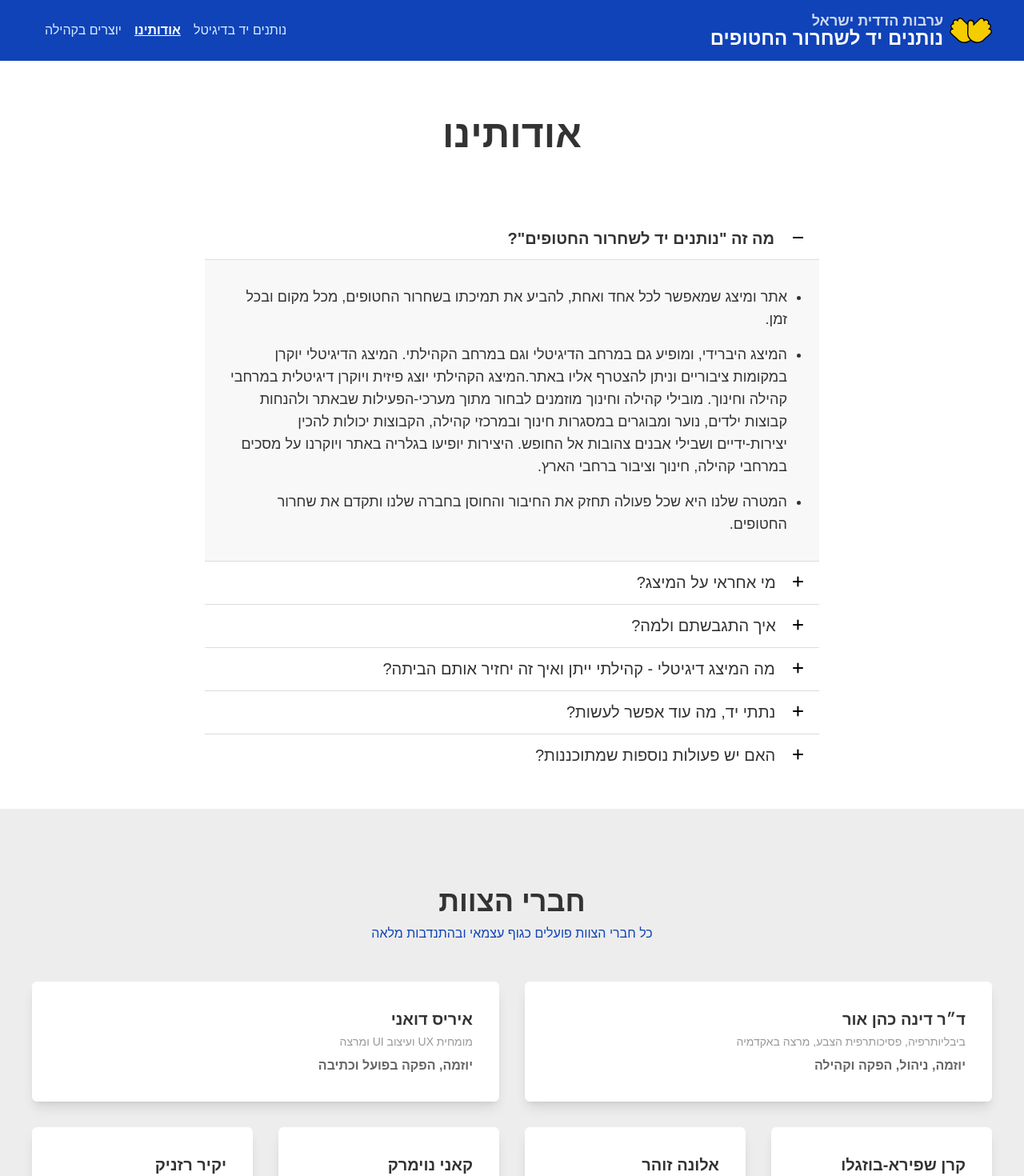
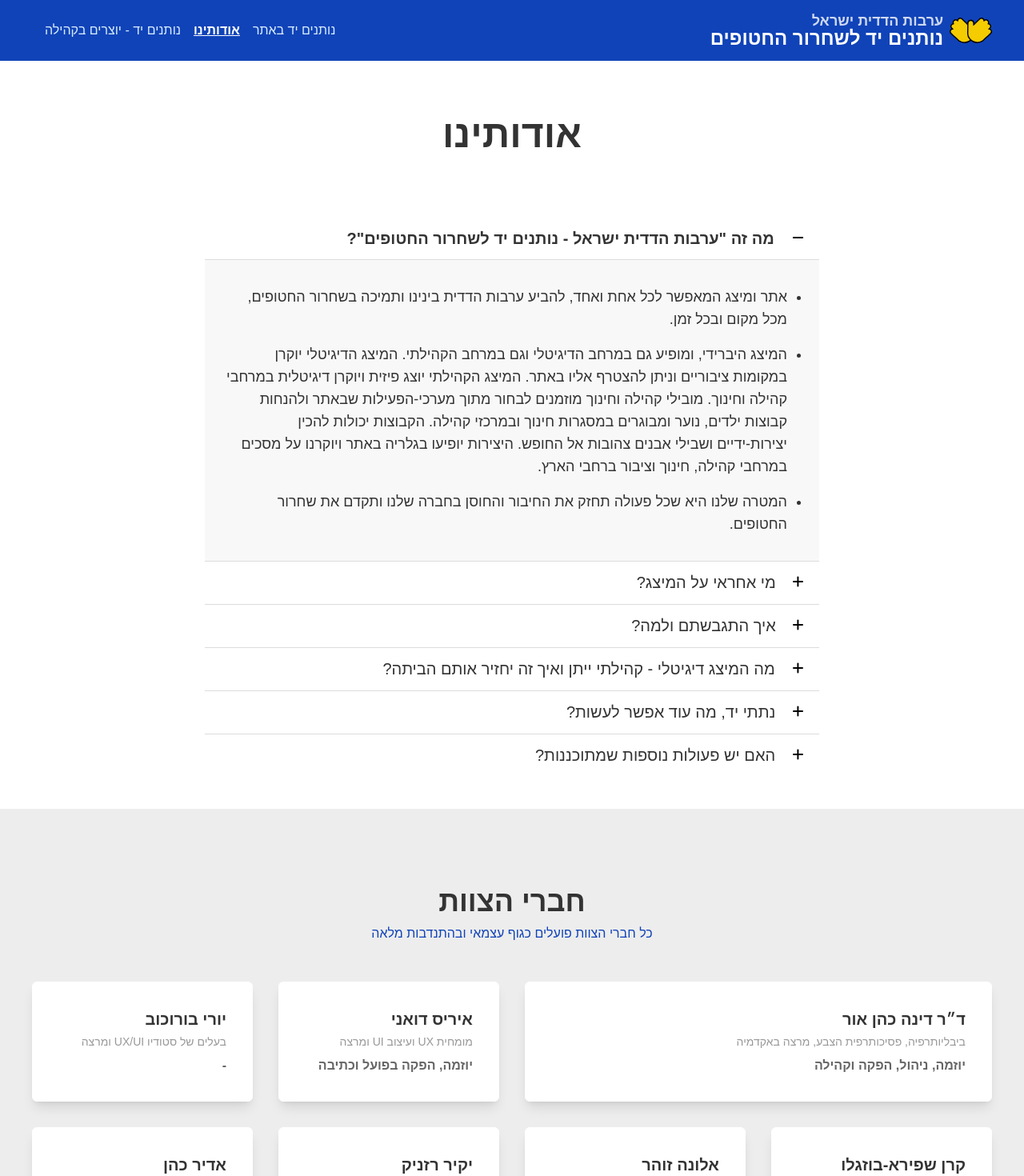
Before and after one commit to yakir-reznik/lend-a-hand, a Nuxt app: page /about in a window 1280 px wide. Shown: the top 1470 px of the page at 80% size. Built offline with nearby package versions, Linux system fonts and the light colour scheme.

Commit message:
copy updates

```diff
--- a/components/Nav.vue
+++ b/components/Nav.vue
@@ -74,7 +74,7 @@
 
 	const links: Link[] = [
 		{
-			text: 'נותנים יד בדיגיטל',
+			text: 'נותנים יד באתר',
 			url: '/',
 		},
 		{
@@ -83,7 +83,7 @@
 			hidden: false,
 		},
 		{
-			text: 'יוצרים בקהילה',
+			text: 'נותנים יד - יוצרים בקהילה',
 			url: 'https://gallery.notnim-yad.net/',
 			hidden: false,
 		},
--- a/components/SignUpSuccess.vue
+++ b/components/SignUpSuccess.vue
@@ -7,8 +7,8 @@
 				src="/img/two-yellow-hands-white-border.svg"
 				alt="two yellow hands white border"
 			/>
-			<h2 class="mx-auto mb-10 text-3xl font-bold desktop:max-w-lg desktop:text-5xl">
-				תודה שנתת את ידך להשבת החטופים הביתה
+			<h2 class="mx-auto mb-10 text-2xl font-bold desktop:max-w-lg desktop:text-4xl">
+				נפלא 👏🏼 היד שלך מחזקת את הקריאה בישראל ובתפוצות לשחרור החטופות והחטופים 💛
 			</h2>
 			<button
 				ref="shareBtn"
@@ -54,15 +54,16 @@
 				elements: [
 					{
 						content: svg,
-						probability: 8,
+						probability: 6,
 					},
 					{
 						content: '🤍',
-						probability: 1,
+						probability: 2,
 					},
 					{
-						content: '🇮🇱',
-						probability: 1,
+						content:
+							"<img class='desktop:w-[1em] w-[0.85em]' src='/img/israel-flag.png' alt='flag of israel'/>",
+						probability: 2,
 					},
 				],
 			})
--- a/components/section/GalleryPromo.vue
+++ b/components/section/GalleryPromo.vue
@@ -1,13 +1,14 @@
 <template>
 	<section class="bg-white py-24 mobile:py-16">
 		<div class="wrapper">
-			<h2 class="mx-auto mb-4 text-center text-4xl font-bold desktop:text-5xl">יוצרים בקהילה</h2>
+			<p class="mb-3 text-center text-lg font-medium text-gray-600">בואו לתת יד גם במיצג הקהילתי</p>
+			<h2 class="mx-auto mb-6 text-center text-4xl font-bold desktop:text-5xl">נותנים יד - יוצרים בקהילה</h2>
 			<p class="mx-auto max-w-xl text-center text-xl font-semibold text-mid desktop:text-2xl">
-				במה לשיתוף יצירות כיד הדמיון. ילדים, בני נוער, נשים וגברים, בכל הגילאים ומכל המגזרים, מוזמנים להעלות את
-				היצירות שלכם ולקחת חלק במיזם
+				במה לשיתוף יצירות המשלבות את מוטיב כף היד כסמל לערבות הדדית - לקבוצות בקהילה ובמסגרות חינוך וליוזמות
+				אישיות בכל הגילאים ומכל המגזרים
 			</p>
 
-			<div class="mt-12 grid grid-cols-3 gap-8 mobile:grid-cols-1">
+			<div class="mt-12 grid grid-cols-4 gap-8 mobile:grid-cols-1">
 				<a
 					v-for="galleryItem in galleryItems"
 					:href="galleryItem.url"
@@ -15,7 +16,7 @@
 					:style="`background-image:url('${galleryItem.imgUrl}');`"
 				>
 					<span
-						class="absolute inset-0 grid items-end bg-dark-900/50 px-4 pb-3 text-lg text-white opacity-0 transition group-hover:opacity-100"
+						class="absolute inset-0 grid items-end bg-dark-900/50 px-4 pb-3 text-lg leading-tight text-white opacity-0 transition group-hover:opacity-100"
 					>
 						{{ galleryItem.title }}
 					</span>
@@ -23,9 +24,9 @@
 			</div>
 
 			<div class="mt-16 text-center">
-				<Btn href="https://gallery.notnim-yad.net/" class="relative z-10 mobile:text-base"
-					>לכל היצירות והעלאת יצירה חדשה</Btn
-				>
+				<Btn href="https://gallery.notnim-yad.net/" class="relative z-10 mobile:text-base">
+					לכל היצירות ולהעלאת יצירה חדשה
+				</Btn>
 			</div>
 		</div>
 	</section>
@@ -54,6 +55,11 @@
 			imgUrl: 'https://gallery.notnim-yad.net/up/uploads/thumb/1734126798_lg4STLjkOv.jpg',
 			url: 'https://gallery.notnim-yad.net/?imageId=5',
 		},
+		{
+			title: 'שמות יד ונותנות מהלב',
+			imgUrl: 'https://gallery.notnim-yad.net/up/uploads/thumb/1734129267_lNOfV9h6J5.jpg',
+			url: 'https://gallery.notnim-yad.net/?imageId=8',
+		},
 	]
 </script>
 
--- a/components/section/Goals.vue
+++ b/components/section/Goals.vue
@@ -5,8 +5,9 @@
 				<span class="relative z-10">המטרה שלנו</span>
 			</h2>
 			<p class="mx-auto text-xl font-semibold text-mid desktop:max-w-xl desktop:text-2xl">
-				לאפשר לכל אחת ואחד, מכל הקשת הישראלית לתת יד ולתמוך בשחרור החטופים, מכל מקום, ובכך לייצר נוכחות רציפה
-				במרחב הציבורי ומול מקבלי ההחלטות.
+				לאפשר לכל אחת ואחד בכל מקום ומכל הקשת הישראלית לתת יד ולתמוך בשחרור החטופות והחטופים. יחד ניצור מיצג
+				דיגיטלי שיוקרן על מסכים במרחב הציבורי, ישקף ויחזק את הערבות הישראלית שלנו ויהדהד את המסר לעוד ועוד מעגלי
+				השפעה.
 			</p>
 		</div>
 	</section>
--- a/components/section/TeamMembers.vue
+++ b/components/section/TeamMembers.vue
@@ -48,7 +48,10 @@
 			name: 'איריס דואני',
 			desc: 'מומחית UX ועיצוב UI ומרצה',
 			position: 'יוזמה, הפקה בפועל וכתיבה',
-			doubleSize: true,
+		},
+		{
+			name: 'יורי בורוכוב',
+			desc: 'בעלים של סטודיו UX/UI ומרצה',
 		},
 		{
 			name: 'קרן שפירא-בוזגלו',
@@ -57,10 +60,6 @@
 		{
 			name: 'אלונה זוהר',
 			position: 'מיתוג ושפה גרפית',
-		},
-		{
-			name: 'קאני נוימרק',
-			position: 'קופירייטינג וכתיבה',
 		},
 		{
 			name: 'יקיר רזניק',
@@ -75,6 +74,10 @@
 			url: 'https://adir.me/?utm_source=notnim-yad&utm_medium=referral&utm_campaign=about-page',
 		},
 		{
+			name: 'קאני נוימרק',
+			position: 'קופירייטינג וכתיבה',
+		},
+		{
 			name: 'מירי רבינר-גרוטו',
 			position: 'הפקה קהילתית בפועל',
 			desc: 'יוצרת ומחנכת לקיימות דרך אמנות',
@@ -84,7 +87,7 @@
 			desc: 'יזמת פרויקטורית, פעילת הרבעון הרביעי',
 		},
 		{
-			name: 'עליזה פלורנטל',
+			name: 'עליזה קלבנוב פלורנטל',
 			desc: 'תירפיסטית באמנות ואמנית רב תחומית',
 		},
 		{
--- a/pages/about.vue
+++ b/pages/about.vue
@@ -4,15 +4,18 @@
 			<h1 class="text-center text-5xl font-bold">אודותינו</h1>
 			<ul class="mt-20 desktop:mx-auto desktop:max-w-3xl">
 				<FAQItem :is-open="true">
-					<template #question>מה זה "נותנים יד לשחרור החטופים"?</template>
+					<template #question>מה זה "ערבות הדדית ישראל - נותנים יד לשחרור החטופים"?</template>
 					<template #answer>
 						<ul class="list-disc space-y-4 pr-4">
-							<li>אתר ומיצג שמאפשר לכל אחד ואחת, להביע את תמיכתו בשחרור החטופים, מכל מקום ובכל זמן.</li>
+							<li>
+								אתר ומיצג המאפשר לכל אחת ואחד, להביע ערבות הדדית בינינו ותמיכה בשחרור החטופים, מכל מקום
+								ובכל זמן.
+							</li>
 							<li>
 								המיצג היברידי, ומופיע גם במרחב הדיגיטלי וגם במרחב הקהילתי. המיצג הדיגיטלי יוקרן במקומות
-								ציבוריים וניתן להצטרף אליו באתר.המיצג הקהילתי יוצג פיזית ויוקרן דיגיטלית במרחבי קהילה
+								ציבוריים וניתן להצטרף אליו באתר. המיצג הקהילתי יוצג פיזית ויוקרן דיגיטלית במרחבי קהילה
 								וחינוך. מובילי קהילה וחינוך מוזמנים לבחור מתוך מערכי-הפעילות שבאתר ולהנחות קבוצות ילדים,
-								נוער ומבוגרים במסגרות חינוך ובמרכזי קהילה, הקבוצות יכולות להכין יצירות-ידיים ושבילי
+								נוער ומבוגרים במסגרות חינוך ובמרכזי קהילה. הקבוצות יכולות להכין יצירות-ידיים ושבילי
 								אבנים צהובות אל החופש. היצירות יופיעו בגלריה באתר ויוקרנו על מסכים במרחבי קהילה, חינוך
 								וציבור ברחבי הארץ.
 							</li>
@@ -86,8 +89,8 @@
 							</p>
 							<p>
 								חשוב לנו להנגיש לכולם את האפשרות לעשות שינוי ולהרגיש חלק מהתמיכה הציבורית. לפעילויות
-								תמיכה קהילתית וחינוכית ברחבי ישראל ובתפוצות יש כוח לעורר הד ציבורי ולהשפיע על מקבלי
-								ההחלטות.
+								תמיכה קהילתית וחינוכית ברחבי ישראל ובתפוצות יש כוח לעורר הד ציבורי ולקרב את שובם של
+								אחיותינו ואחינו.
 							</p>
 							<p class="italic"><span> - </span> "אחרי המעשים נמשכים הלבבות" (הרמב"ם)</p>
 						</div>
@@ -98,7 +101,13 @@
 					<template #question>נתתי יד, מה עוד אפשר לעשות?</template>
 					<template #answer>
 						<div class="space-y-4">
-							<p>אנו פתוחים לקבלת מתנדבים בקהילה, שיעזרו בפיתוח ובהפצת העצומה בפלטפורמות השונות.</p>
+							<p>
+								אנו פתוחים לקבלת מתנדבים בקהילה, שיעזרו בפיתוח ובהפצת העצומה בפלטפורמות השונות. מוזמנים
+								להיות שגרירות ושגרירים של ערבות הדדית ישראל. צרו קשר עמנו:
+								<a target="_blank" href="mailto:info@notnim-yad.net" class="text-secondary"
+									>info@notnim-yad.net</a
+								>
+							</p>
 						</div>
 					</template>
 				</FAQItem>
```
